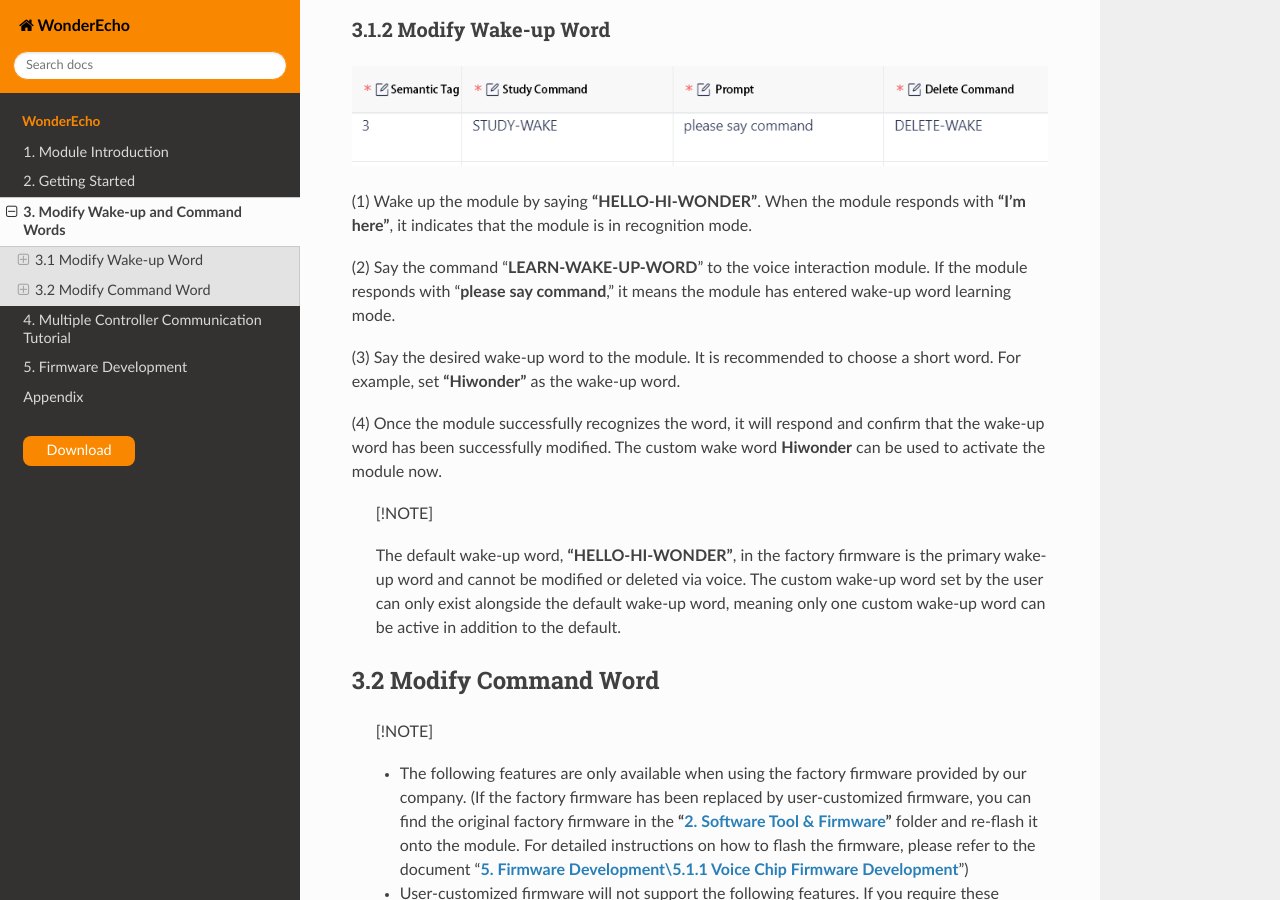
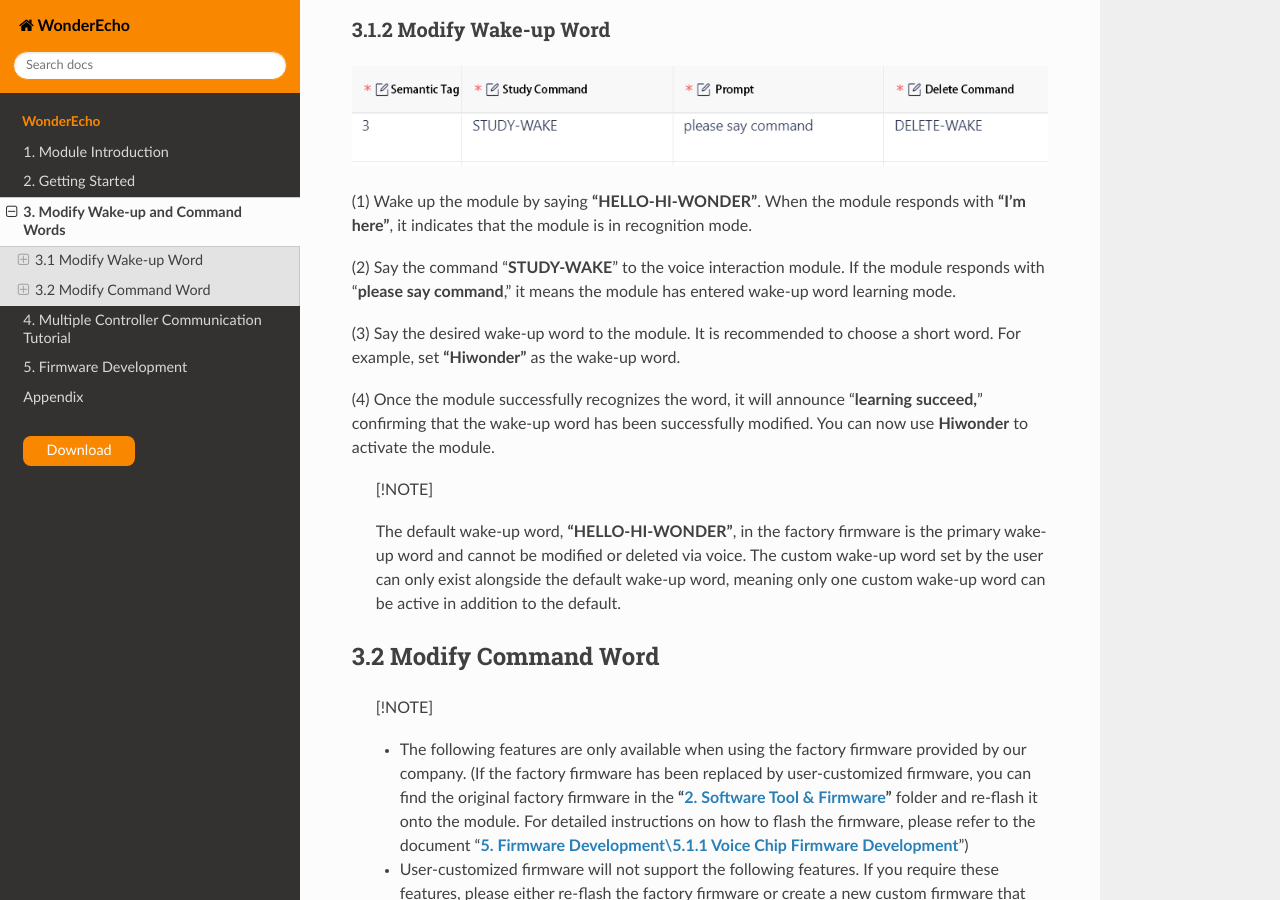
Before and after one commit to Hiwonder-docs/WonderEcho, a Sphinx documentation site: the page built from source/docs/3_Modify_Wake_up_and_Command_Words.md, in a window 1280 px wide and 900 px high, scrolled down 1184 px. Built offline with Sphinx 7.4.7 and the Read the Docs theme 3.1.0, drawn with Linux system fonts in a browser that asks for light colours; some of the changed text lies outside the part shown.

Commit message:
Update 3_Modify_Wake_up_and_Command_Words.md

```diff
--- a/source/docs/3_Modify_Wake_up_and_Command_Words.md
+++ b/source/docs/3_Modify_Wake_up_and_Command_Words.md
@@ -21,11 +21,11 @@
 
 (1) Wake up the module by saying **"HELLO-HI-WONDER"**. When the module responds with **"I'm here"**, it indicates that the module is in recognition mode.
 
-(2) Say the command "**LEARN-WAKE-UP-WORD**" to the voice interaction module. If the module responds with "**please say command**," it means the module has entered wake-up word learning mode.
+(2) Say the command "**STUDY-WAKE**" to the voice interaction module. If the module responds with "**please say command**," it means the module has entered wake-up word learning mode.
 
 (3) Say the desired wake-up word to the module. It is recommended to choose a short word. For example, set **"Hiwonder"** as the wake-up word.
 
-(4) Once the module successfully recognizes the word, it will respond and confirm that the wake-up word has been successfully modified. The custom wake word **Hiwonder** can be used to activate the module now.
+(4) Once the module successfully recognizes the word, it will announce “**learning succeed,**” confirming that the wake-up word has been successfully modified. You can now use **Hiwonder** to activate the module.
 
 > [!NOTE]
 >
@@ -56,7 +56,7 @@
 
 (1) Wake up the module by saying **"HELLO-HI-WONDER"**. When the module responds with **"I'm here"**, it indicates that the module is ready for recognition.
 
-(2) Say the command  "**LEARN-GO-STRAIGHT**" to the module. If it responds with **"Please say command"**, it means the module has entered command word learning mode.
+(2) Say the command  "**STUDY-GO-STRAIGHT**" to the module. If it responds with **"Please say command"**, it means the module has entered command word learning mode.
 
 (3) Say the desired command word to the module. It is recommended to choose a short and clear command. For example, set **"go forward"** as the new command word.
 
```
